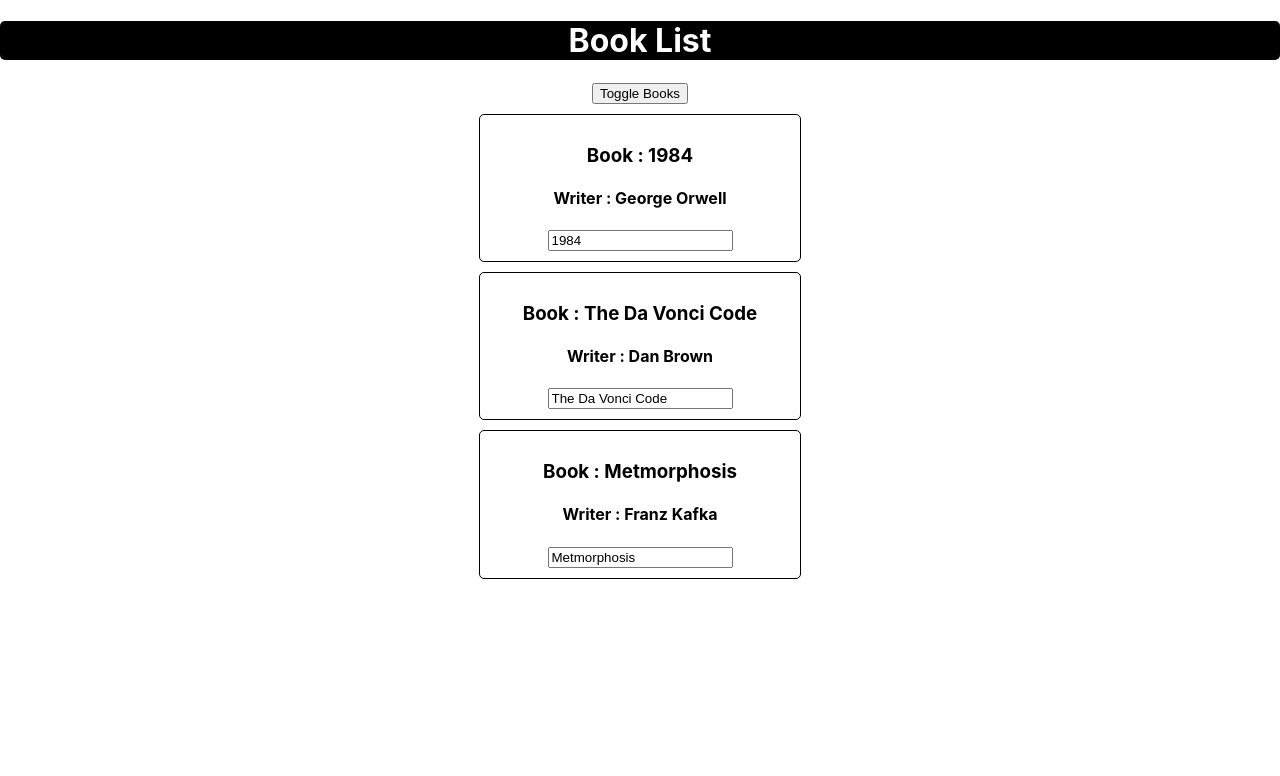
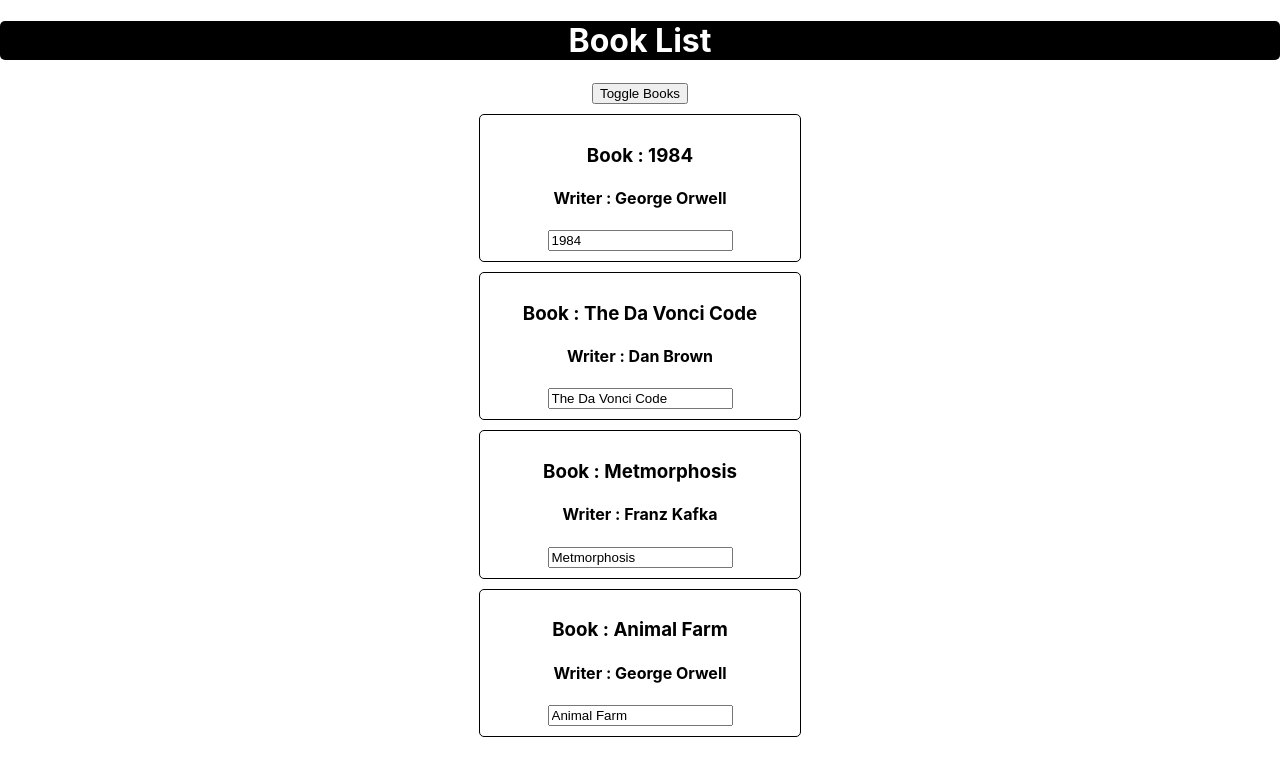
Before and after one commit to Rasujon3/my-app-practice, a React (Create React App) app: page / in a window 1280 px wide. Shown: the top 776 px of the page. Built offline with nearby package versions, Linux system fonts and the light colour scheme.

Commit message:
3. Make a Component for lists - React for Frontend Development with Redux - Simanta Paul
3. Make a Component for lists - React for Frontend Development with Redux - Simanta Paul

```diff
--- a/src/assets/books.js
+++ b/src/assets/books.js
@@ -1,7 +1,8 @@
 const books = [
     { id: 1, bookName: "1984", writer: "George Orwell" },
     { id: 2, bookName: "The Da Vonci Code", writer: "Dan Brown" },
-    { id: 3, bookName: "Metmorphosis", writer: "Franz Kafka" }
+    { id: 3, bookName: "Metmorphosis", writer: "Franz Kafka" },
+    { id: 4, bookName: "Animal Farm", writer: "George Orwell" },
 ]
 
 export default books;
--- a/src/components/MainComponent.js
+++ b/src/components/MainComponent.js
@@ -1,6 +1,6 @@
 import React, { Component } from 'react';
-import Book from './Book';
-import bookList from '../assets/books'
+import BookList from './lists/BookList';
+import bookList from '../assets/books';
 
 class MainComponent extends Component {
     state = {
@@ -44,18 +44,7 @@
         // const bookState = this.state.books;
         let books = null;
         if (this.state.showBooks) {
-            books = this.state.books.map((book, index) => {
-                return (
-                    <Book
-                        bookName={book.bookName}
-                        writer={book.writer}
-                        // delete={this.deleteBookState.bind(this,index)}
-                        delete={() => this.deleteBookState(index)}
-                        key={book.id}
-                        inputName={(event) => this.changeWithInputState(event, index)}
-                    />
-                );
-            })
+            books = <BookList books={this.state.books} />
         }
 
 
--- /dev/null
+++ b/src/components/lists/BookList.js
@@ -0,0 +1,21 @@
+import React from 'react';
+import Book from '../representational/Book';
+
+const bookList = (props) => {
+    return (
+        props.books.map((book, index) => {
+            return (
+                <Book
+                    bookName={book.bookName}
+                    writer={book.writer}
+                    // delete={this.deleteBookState.bind(this,index)}
+                    delete={() => this.deleteBookState(index)}
+                    key={book.id}
+                    inputName={(event) => this.changeWithInputState(event, index)}
+                />
+            );
+        })
+    );
+}
+
+export default bookList;
--- a/src/components/Book.js
+++ b/src/components/representational/Book.js
@@ -1,5 +1,5 @@
 import React from 'react';
-import '../stylesheets/Book.css';
+import '../../stylesheets/Book.css';
 
 const Book = (props) => {
     return (
```
